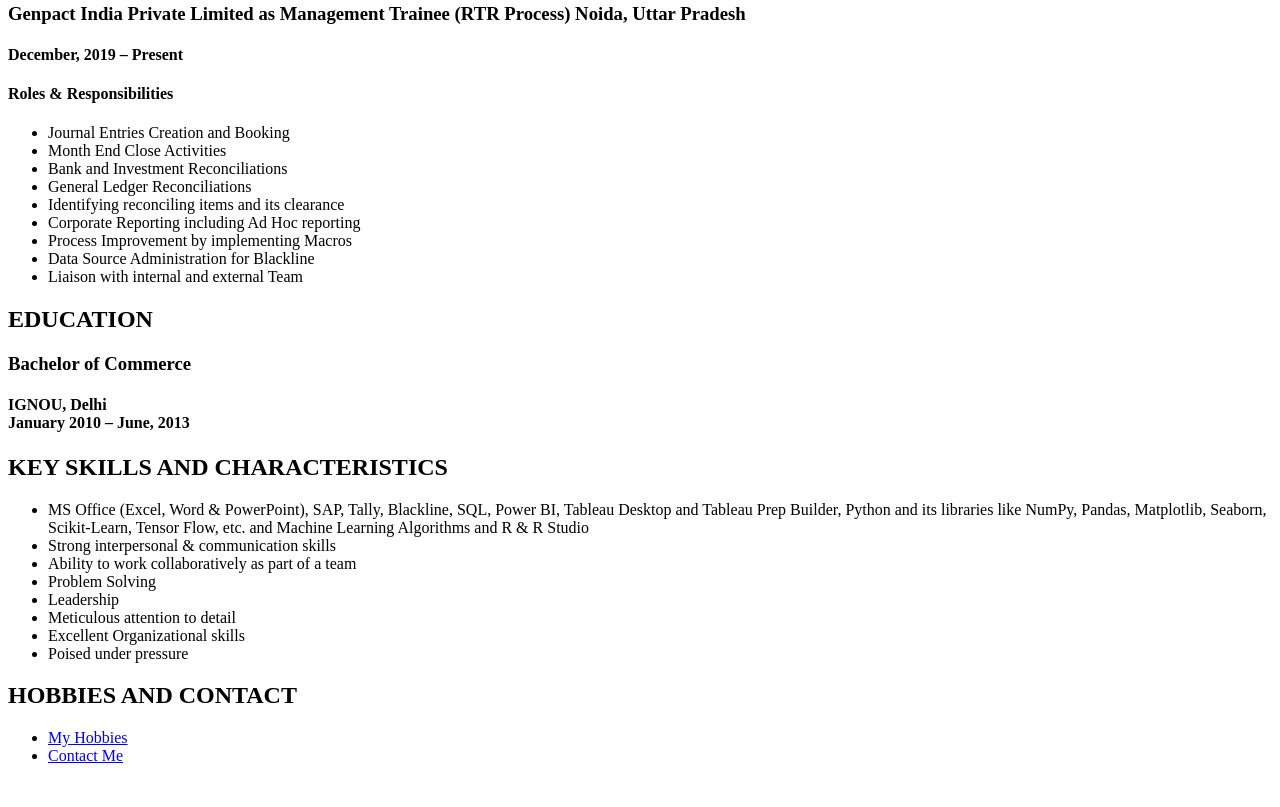
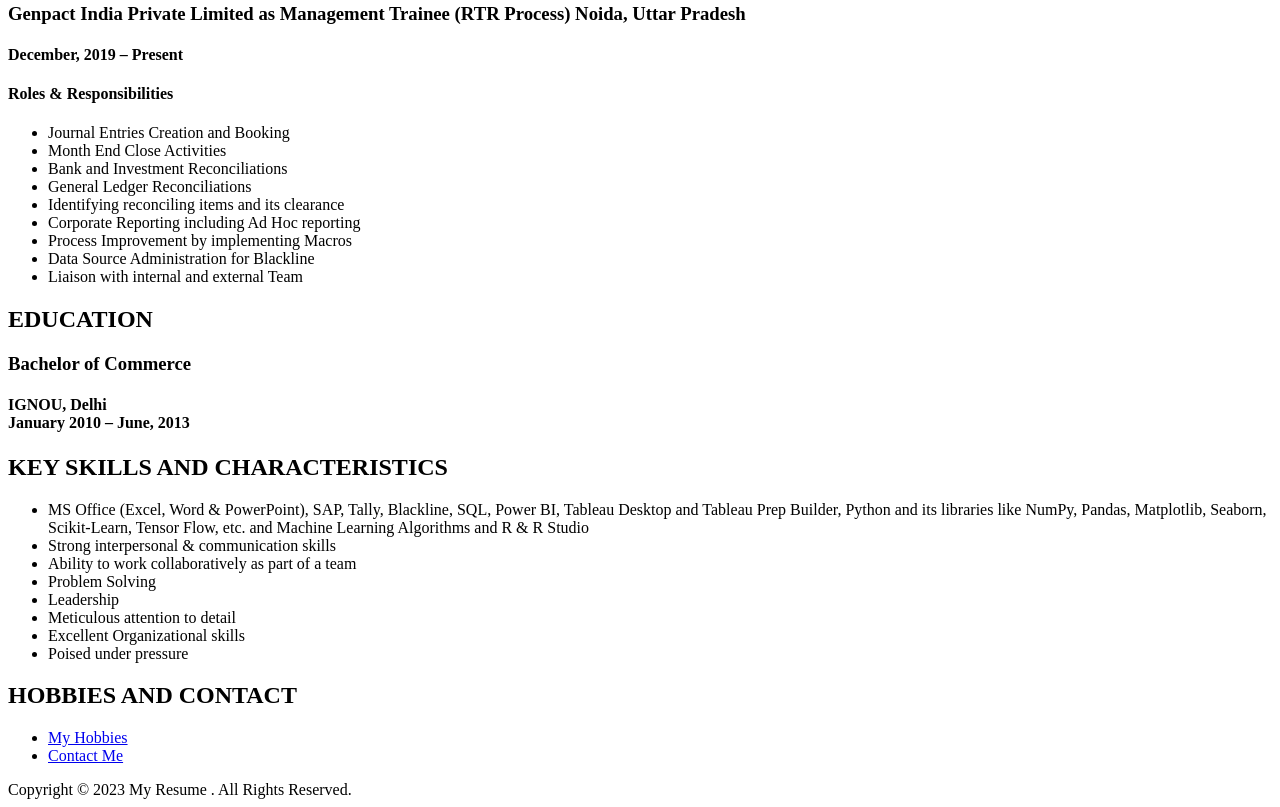
Before and after one commit to ansaridatascientist/My_Resume, a plain HTML site: page index.html in a window 1280 px wide. Shown: the part 549-1356 px from the top of the page. Before the commit the page ends 1330 px from the top, so only its background shows below. Drawn offline with Linux system fonts and the light colour scheme.

Commit message:
Update index.html

```diff
--- a/index.html
+++ b/index.html
@@ -61,5 +61,7 @@
             <li><a href="./public/hobbies.html">My Hobbies</a></li>
             <li><a href="./public/contact.html">Contact Me</a></li>
         </ul>
+    <footer>Copyright © 2023 My Resume . All Rights Reserved.</footer>
+
 </body>
 </html>
```
